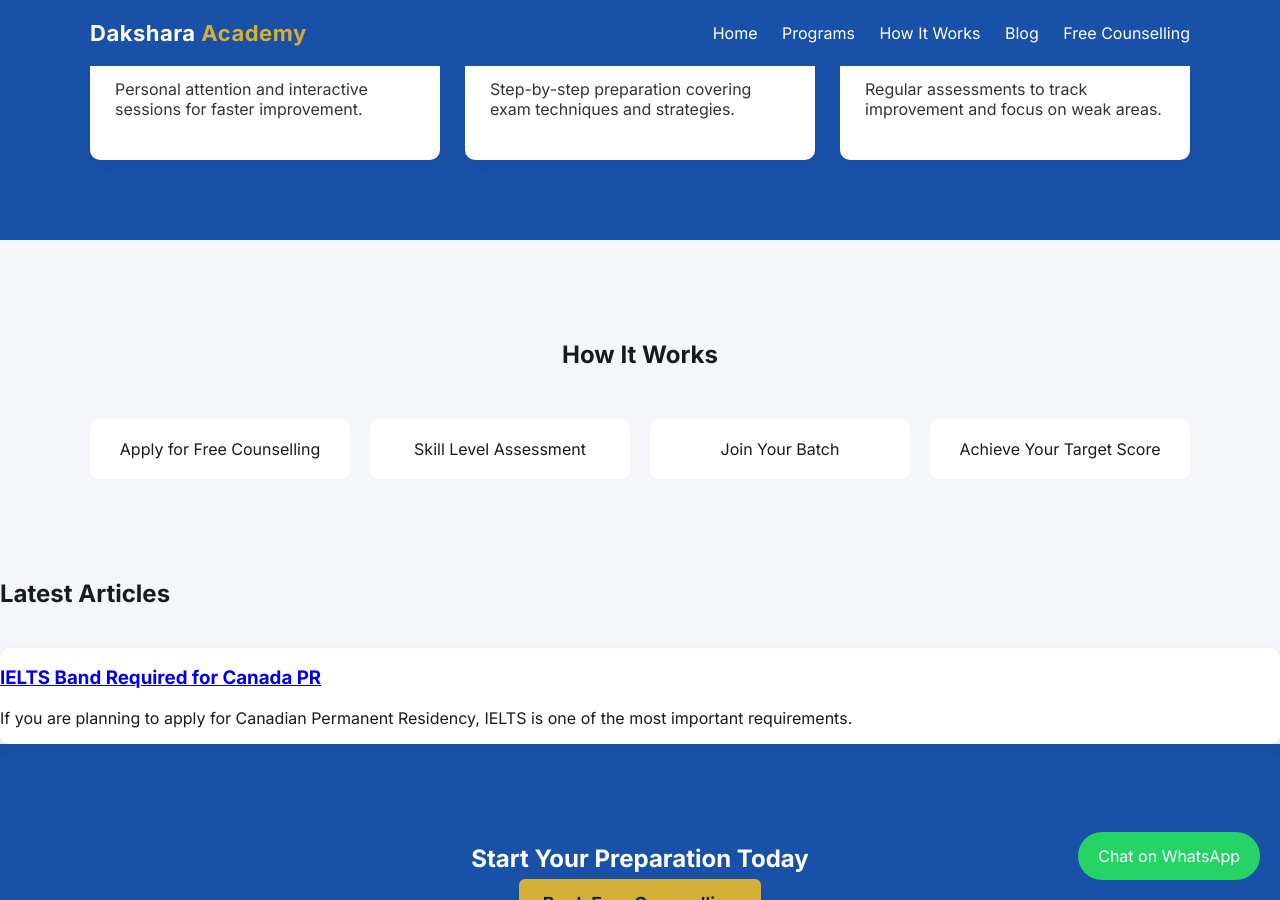
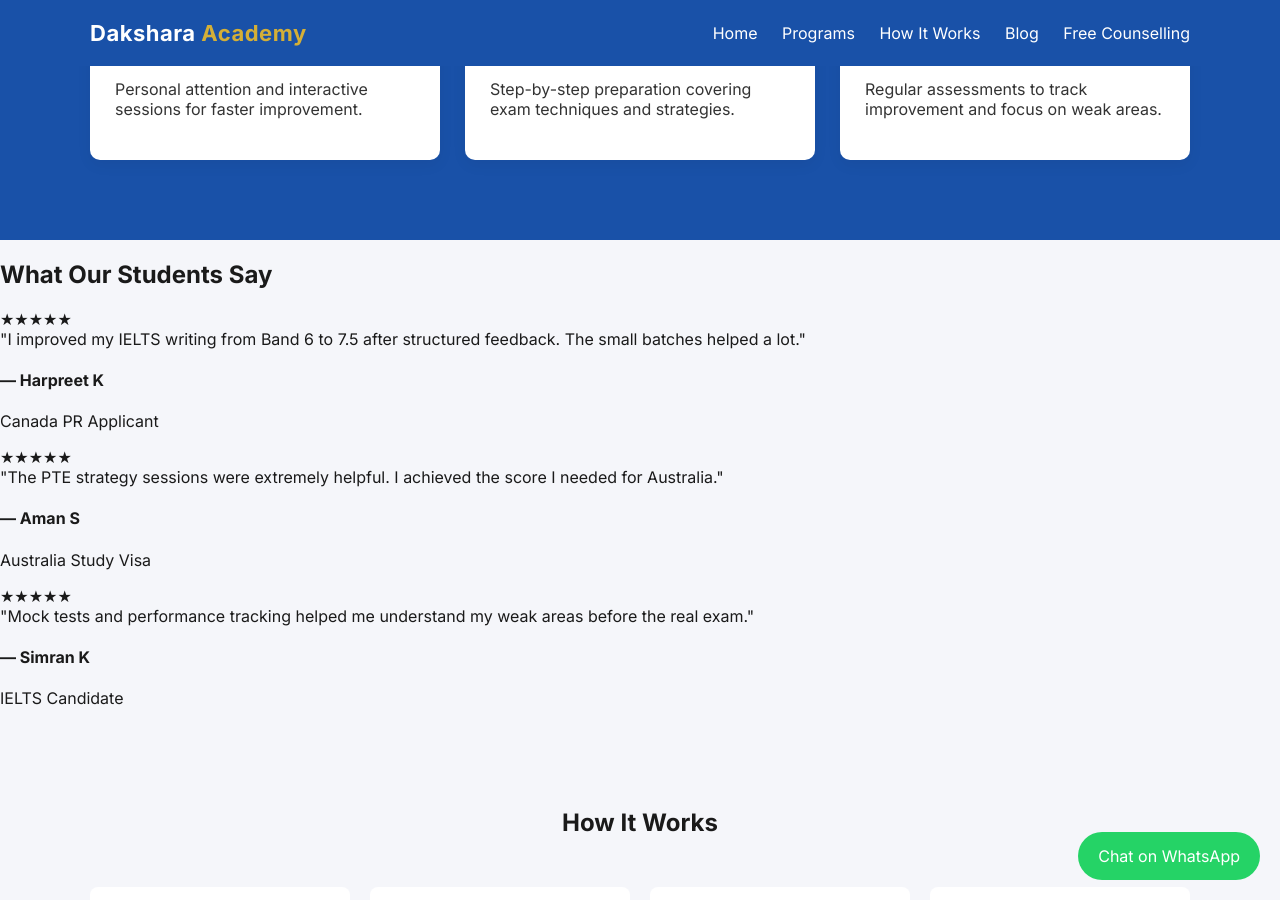
Before and after one commit to daksharaacademy/daksharaacademy.github.io, a Jekyll site: the page built from index.html, in a window 1280 px wide and 900 px high, scrolled down 1146 px. Built offline with Jekyll 4.4.1, drawn with Linux system fonts in a browser that asks for light colours.

Commit message:
Update index.html

```diff
--- a/index.html
+++ b/index.html
@@ -90,6 +90,43 @@ work or settle abroad. Small batches, clear strategy and real exam practice.
 
 </section>
 
+<section class="testimonials">
+
+<h2>What Our Students Say</h2>
+
+<div class="testimonial-grid">
+
+<div class="testimonial-card">
+<p>
+★★★★★ <br>
+"I improved my IELTS writing from Band 6 to 7.5 after structured feedback. The small batches helped a lot."
+</p>
+<h4>— Harpreet K</h4>
+<span>Canada PR Applicant</span>
+</div>
+
+<div class="testimonial-card">
+<p>
+★★★★★ <br>
+"The PTE strategy sessions were extremely helpful. I achieved the score I needed for Australia."
+</p>
+<h4>— Aman S</h4>
+<span>Australia Study Visa</span>
+</div>
+
+<div class="testimonial-card">
+<p>
+★★★★★ <br>
+"Mock tests and performance tracking helped me understand my weak areas before the real exam."
+</p>
+<h4>— Simran K</h4>
+<span>IELTS Candidate</span>
+</div>
+
+</div>
+
+</section>
+
 
 <section class="section">
 
```
